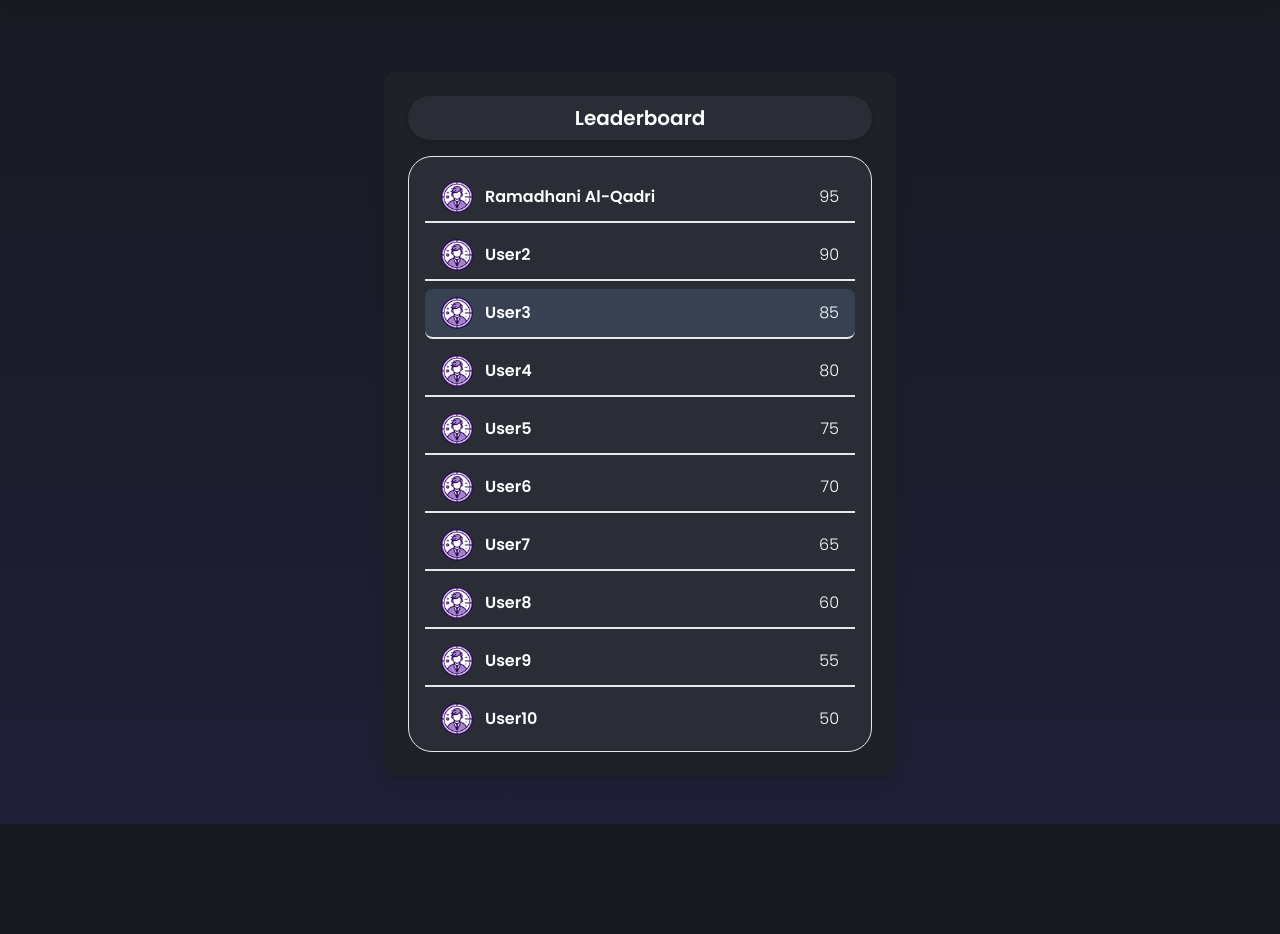
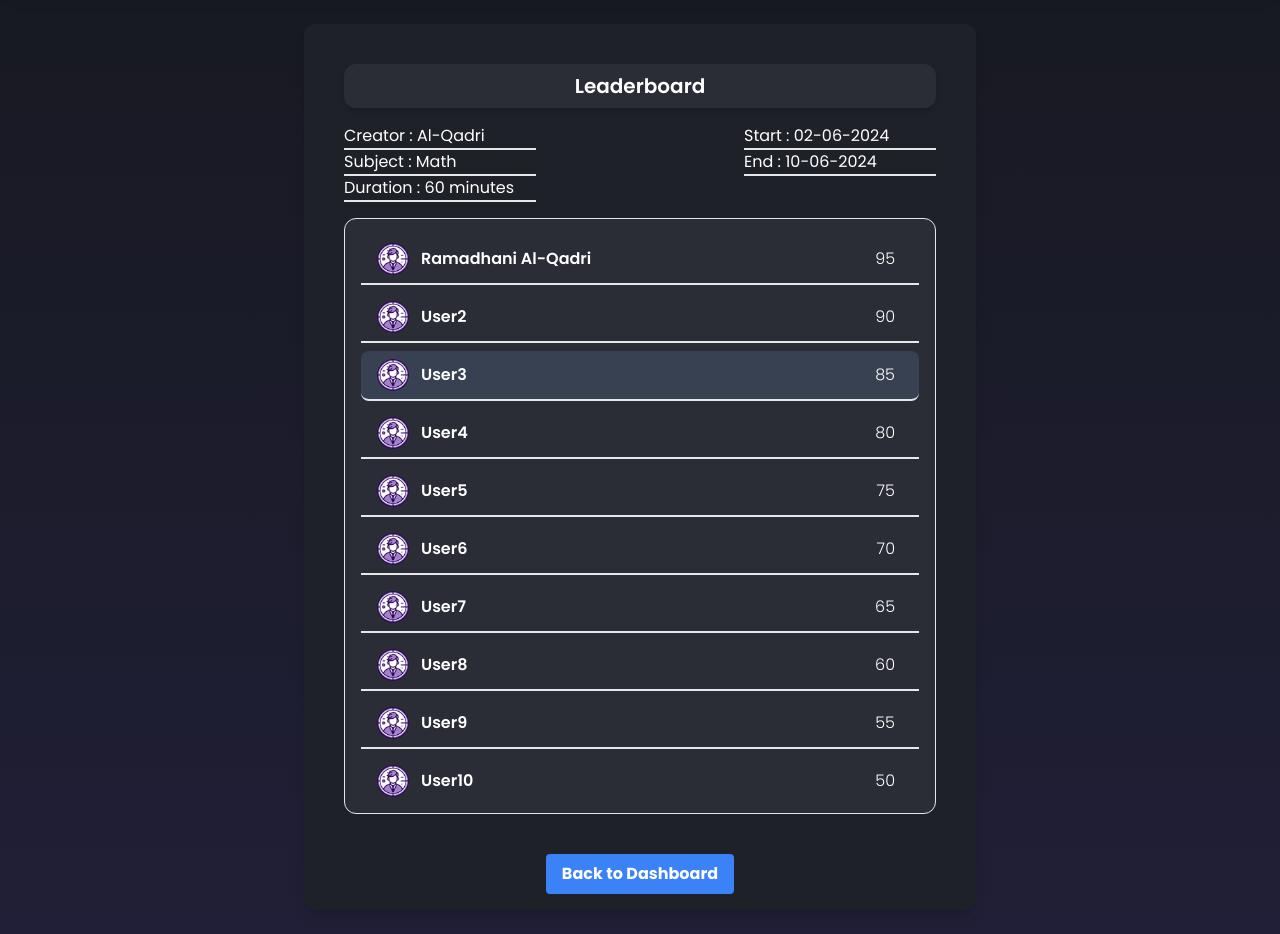
Before and after one commit to Scalable-Group-6/Quiz-App, a Next.js app: page /leaderboard in a window 1280 px wide. Shown: the part 80-1014 px from the top of the page. Before the commit the page ends 904 px from the top, so only its background shows below. Built offline with nearby package versions, Linux system fonts and the light colour scheme.

Commit message:
adding new ui for leaderboar, and fixing the app flow

```diff
--- a/app/(front)/followingQuiz/page.tsx
+++ b/app/(front)/followingQuiz/page.tsx
@@ -1,4 +1,5 @@
 "use client";
+import { useRouter } from "next/navigation";
 import { useState, useEffect, SetStateAction } from "react";
 
 interface QuizType {
@@ -66,6 +67,8 @@ export default function TakeQuizPage() {
   const [selectedOptions, setSelectedOptions] = useState<string[]>(
     Array(questions.length).fill("")
   );
+
+  const router = useRouter();
 
   useEffect(() => {
     if (timeLeft > 0 && !isQuizFinished) {
@@ -255,17 +258,23 @@ export default function TakeQuizPage() {
                     <h3 className="text-lg font-bold text-white mb-2">
                       Question {index + 1}
                     </h3>
-                    <h2 className="border-2 rounded-lg p-2 border-gray-600">{question.question}</h2>
+                    <h2 className="border-2 rounded-lg p-2 border-gray-600">
+                      {question.question}
+                    </h2>
                     <div className=" flex flex-row justify-between gap-4">
-                      <p className={`w-full rounded-lg p-4 mt-2 ${userAnswers[index]?.toLowerCase()===question.answer.toLowerCase() ? 'bg-green-600' : 'bg-red-600' } `}>
-                        Your answer :{" "}
-                        <span
-
-                        >
-                          {userAnswers[index]}
-                        </span>
+                      <p
+                        className={`w-full rounded-lg p-4 mt-2 ${
+                          userAnswers[index]?.toLowerCase() ===
+                          question.answer.toLowerCase()
+                            ? "bg-green-600"
+                            : "bg-red-600"
+                        } `}
+                      >
+                        Your answer : <span>{userAnswers[index]}</span>
                       </p>
-                      <p className="bg-blue-600 w-full rounded-lg p-4 mt-2">Correct answer: {question.answer}</p>
+                      <p className="bg-blue-600 w-full rounded-lg p-4 mt-2">
+                        Correct answer: {question.answer}
+                      </p>
                     </div>
                   </div>
                 </div>
@@ -278,11 +287,8 @@ export default function TakeQuizPage() {
               >
                 Restart Quiz
               </button>
-              <button>
-                <a
-                  href="/"
-                  className="bg-blue-500 text-white font-bold py-2 px-4 rounded hover:bg-blue-700"
-                >
+              <button onClick={() => router.push("/leaderboard")}>
+                <a className="bg-blue-500 text-white font-bold py-2 px-4 rounded hover:bg-blue-700">
                   Finish Quiz
                 </a>
               </button>
--- a/app/(front)/leaderboard/page.tsx
+++ b/app/(front)/leaderboard/page.tsx
@@ -1,6 +1,18 @@
 "use client";
 
+import { useRouter } from "next/navigation";
 import { useState, useEffect } from "react";
+import { start } from "repl";
+
+const quizData = [
+  {
+    subject: "Math",
+    creator: "Al-Qadri",
+    start: "02-06-2024",
+    end: "10-06-2024",
+    duration: 60,
+  },
+];
 
 const initialLeaderboardData = [
   {
@@ -56,40 +68,74 @@ const initialLeaderboardData = [
 ];
 
 export default function Leaderboard() {
-  const [leaderboardData, setLeaderboardData] = useState(initialLeaderboardData);
+  const [leaderboardData, setLeaderboardData] = useState(
+    initialLeaderboardData
+  );
   const currentUser = "User3"; // Contoh user yang sedang login
 
   useEffect(() => {
     setLeaderboardData(initialLeaderboardData);
   }, []);
 
+ const router = useRouter();
+
   return (
-    <div className="flex justify-center items-center min-h-screen bg-[#1F2128]-100">
-      <div className="lg:col-span-4 w-full max-w-lg bg-[#1F2128] p-6 rounded-xl shadow-lg ">
+    <div className="min-h-screen bg-[#1F2128] w-full max-w-2xl rounded-xl shadow-lg mx-auto mb-6">
+      <div className="w-full p-10">
         <div className="flex justify-center mb-4">
-          <div className="w-full flex items-center justify-center space-x-2 p-2 overflow-hidden bg-[#2A2D36] rounded-3xl shadow-md">
+          <div className="w-full flex items-center justify-center space-x-2 p-2 overflow-hidden bg-[#2A2D36] rounded-xl shadow-md">
             <div className="grow">
-              <p className="text-center text-xl font-semibold text-white">Leaderboard</p>
+              <p className="text-center text-xl font-semibold text-white">
+                Leaderboard
+              </p>
             </div>
           </div>
         </div>
-        <div className="py-2 px-4 bg-[#2A2D36] border border-gray-200 rounded-3xl mt-4">
+        <div className="flex flex-row w-full justify-between gap-52  ">
+          <div className=" w-full">
+            <span>
+              <p className=" border-b-2">Creator : {quizData[0].creator}</p>
+              <p className=" border-b-2">Subject : {quizData[0].subject}</p>
+              <p className=" border-b-2">Duration : {quizData[0].duration} minutes</p>
+            </span>
+          </div>
+          <div className=" w-full ">
+            <span>
+              <p className=" border-b-2">Start : {quizData[0].start}</p>
+              <p className=" border-b-2">End : {quizData[0].end}</p>
+            </span>
+          </div>
+        </div>
+        <div className="py-2 px-4 bg-[#2A2D36] border border-gray-200 rounded-xl mt-4 w-full">
           {leaderboardData.map((user, index) => (
             <div
               key={index}
               className={`flex justify-between items-center py-2 px-4 mt-2 transition-colors duration-300 bg-[#2A2D36] ${
-                index === leaderboardData.length - 1 ? "" : "border-b-2 border-gray-200"
+                index === leaderboardData.length - 1
+                  ? ""
+                  : "border-b-2 border-gray-200"
               } ${user.name === currentUser ? "bg-gray-700 rounded-lg" : ""}`}
             >
               <div className="flex items-center">
-                <img src={user.avatar} alt={`${user.name}'s avatar`} className="w-8 h-8 rounded-full mr-3" />
+                <img
+                  src={user.avatar}
+                  alt={`${user.name}'s avatar`}
+                  className="w-8 h-8 rounded-full mr-3"
+                />
                 <p className="font-semibold text-white">{user.name}</p>
               </div>
-              <p className="font-light text-white">{user.score}</p>
+              <p className="font-light text-white px-2">{user.score}</p>
             </div>
           ))}
         </div>
       </div>
+      <div className="flex mx-auto">
+        <button
+        onClick={() => router.push("/")}
+        className=" mb-4 mx-auto bg-blue-500 hover:bg-blue-700 text-white font-bold py-2 px-4 rounded">
+          Back to Dashboard
+        </button>
+      </div>
     </div>
   );
 }
--- a/app/(front)/page.tsx
+++ b/app/(front)/page.tsx
@@ -1,5 +1,6 @@
 "use client";
 
+import { useRouter } from "next/navigation";
 import { useState, useEffect } from "react";
 import Skeleton, { SkeletonTheme } from "react-loading-skeleton";
 import "react-loading-skeleton/dist/skeleton.css";
@@ -28,6 +29,7 @@ const quizz = [
 ];
 
 export default function Home() {
+  const router = useRouter();
   const [loading, setLoading] = useState(true);
 
   useEffect(() => {
@@ -39,8 +41,8 @@ export default function Home() {
   }, []);
 
   return (
-    <div className="lg:grid lg:grid-cols-6">
-      <div className="lg:col-span-4">
+    <div className=" justify-center">
+      <div className="w-3/4 mx-auto ">
         <div className="flex space-x-4">
           <div className="w-1/2 hover:brightness-90 flex items-center justify-start space-x-2 overflow-hidden p-2 bg-[#1F2128] rounded-3xl shadow-md ">
             <div className="bg-gradient-to-r from-purple-500 to-blue-500 w-12 grow-0 h-12 rounded-2xl flex items-center justify-center">
@@ -65,7 +67,9 @@ export default function Home() {
                   <div
                     key={index}
                     className={`py-2 px-4 mt-2 ${
-                      index === quizz.length - 1 ? "" : "border-b-2 border-white/5"
+                      index === quizz.length - 1
+                        ? ""
+                        : "border-b-2 border-white/5"
                     }`}
                   >
                     <SkeletonTheme baseColor="#494A4E" highlightColor="#727272">
@@ -80,18 +84,37 @@ export default function Home() {
                 return (
                   <div
                     key={index}
-                    className={`py-2 px-4 mt-2 ${
-                      index === quizz.length - 1 ? "" : "border-b-2 border-white/5"
+                    className={` flex flex-row justify-between py-2 px-4 mt-2 ${
+                      index === quizz.length - 1
+                        ? ""
+                        : "border-b-2 border-white/5"
                     }`}
                   >
-                    <p className="font-semibold">{quiz.name}</p>
-                    <p className="font-light">{quiz.creator}</p>
+                    <div>
+                      <p className="font-semibold">{quiz.name}</p>
+                      <p className="font-light">{quiz.creator}</p>
+                    </div>
+                    <div className="my-auto">
+                      <button
+                        onClick={() => router.push("/followingQuiz")}
+                        className="mb-4 mx-auto bg-blue-500 hover:bg-blue-700 rounded-lg p-3"
+                      >
+                        Take Quiz
+                      </button>
+                    </div>
                   </div>
                 );
               })
             )}
           </div>
         </div>
+        <div className="flex justify-center">
+          <button
+          onClick={() => router.push("/quizList")}
+          className="mb-4 mx-auto bg-blue-500 hover:bg-blue-700 rounded-lg p-3 mt-6">
+            Choose Another Quiz
+          </button>
+        </div>
       </div>
     </div>
   );
```
